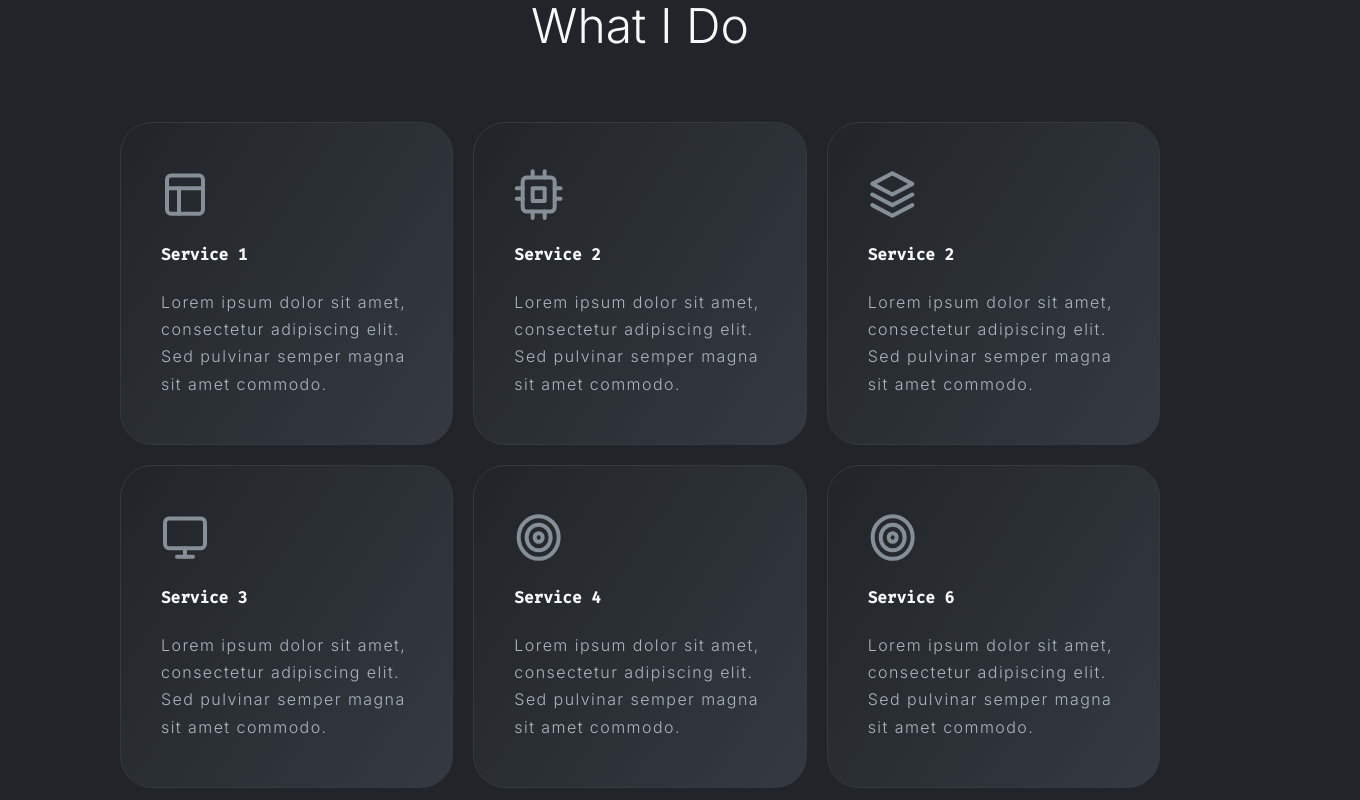
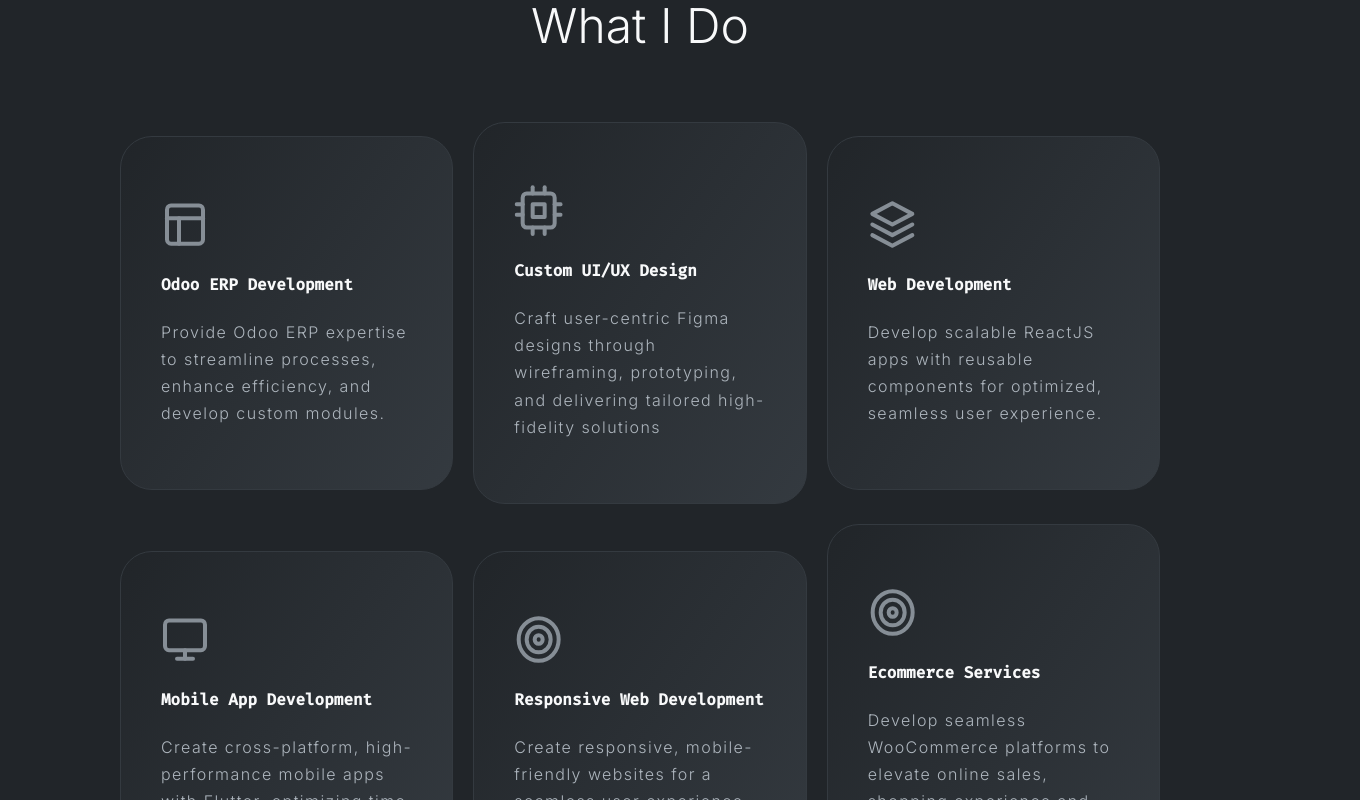
Before and after one commit to Edwin-3/updated_portfolio, a React (Create React App) app: page / in a window 1280 px wide. Shown: the part 1100-1900 px from the top of the page, 1360 px wide, since content can reach past the window. Built offline with nearby package versions, Linux system fonts and the light colour scheme.

Commit message:
Update testimony & services heights,

```diff
--- a/src/components/Header/header.scss
+++ b/src/components/Header/header.scss
@@ -3,14 +3,15 @@
 header {
     position: relative;
     padding-top: 152px;
+    width: 100%;
 
 }
 
 .header_container {
     position: relative;
     max-width: 1200px;
-    z-index: 99;
-    margin: 0 auto;
+    // z-index: 99;
+    // margin: 0 auto;
     display: flex;
     align-items: center;
     flex-direction: row;
@@ -156,6 +157,10 @@
             margin-top: 48px;
             margin-bottom: 96px;
 
+            @include breakpoints(sm) {
+                flex-wrap: wrap;
+            }
+
 
             .icon-wrapper {
                 display: flex;
@@ -168,6 +173,8 @@
                 border: 1px solid $border-color;
                 cursor: pointer;
                 transition: $transition;
+
+
 
                 &:hover {
                     background-color: $border-color;
--- a/src/components/Projects/project.js
+++ b/src/components/Projects/project.js
@@ -5,9 +5,9 @@
 import img03 from '../../assets/projo3.jpg';
 
 const projectData = [
-    { image: img01, title: 'Web Design', description: 'Travel App Web Design' },
-    { image: img02, title: 'Web Design', description: 'Travel App Web Design' },
-    { image: img03, title: 'Web Design', description: 'Travel App Web Design' }
+    { image: img01, title: 'Web Extension Design', description: 'Zenflow Extension' },
+    { image: img02, title: 'Web Development', description: 'Travel App Web Design' },
+    { image: img03, title: 'Mobile App Dev', description: 'Anitrack Mobile App' }
 ];
 
 const Project = () => {
--- a/src/components/Projects/projects.scss
+++ b/src/components/Projects/projects.scss
@@ -19,9 +19,15 @@
     -webkit-overflow-scrolling: touch;
     gap: 16px;
     margin-bottom: 60px;
+    width: 1200px;
+
+    &::-webkit-scrollbar {
+        display: none;
+    }
 
     @include breakpoints(md) {
         padding: 16px;
+        width: 100%;
     }
 
     .content {
--- a/src/components/Resume/resume.js
+++ b/src/components/Resume/resume.js
@@ -3,18 +3,24 @@
 
 const experienceData = [
     {
-        title: 'UI/UX Designer & Trainer', location: 'Kenya', duration: 'Comido Out Tech - (2020 - Present)',
-        description: 'Partnered with cross-functional teams to craft user-centric solutions for web and mobile apps.Guided UI design, producing captivating interfaces that reflect brand guidelines. Employed user research to drive seamless implementation and informed design choices.'
+        title: 'Odoo ERP Technical Consultant', location: 'Kenya', duration: 'SoftIQ Technologies - (2021 - Present)',
+        description: ' Skilled in designing and developing custom Odoo modules tailored to client needs. Led full-cycle implementations, provided strategic consultancy, and conducted user training sessions to maximize ERP efficiency and user proficiency. Renowned for merging technical expertise with business insights to drive organizational growth and streamline processes.'
     },
     {
-        title: 'UI/UX Designer & Trainer', location: 'Kenya', duration: 'Comido Out Tech - (2020 - Present)',
-        description: 'Partnered with cross-functional teams to craft user-centric solutions for web and mobile apps.Guided UI design, producing captivating interfaces that reflect brand guidelines. Employed user research to drive seamless implementation and informed design choices.'
+        title: 'UI/UX Designer & Developer', location: 'Kenya', duration: 'Freelance - (2020 - Present)',
+        description: "I specialize in creating user-friendly websites and apps with a perfect blend of design and technology. Prioritizing user needs, my designs ensure a seamless and engaging digital experience, balancing aesthetics with functionality for optimal engagement."
+    },
+]
+
+const educationData = [
+    {
+        title: 'Bachelors of Business Information Technology', location: 'Kenya', duration: 'Strathmore University - (2018 - 2022)',
+        description: 'Earned a degree emphasizing the fusion of IT and business strategies. During my studies, I acquired skills to effectively apply technology in various business scenarios, positioning myself as a bridge between technical solutions and business objectives.'
     },
     {
-        title: 'UI/UX Designer & Trainer', location: 'Kenya', duration: 'Comido Out Tech - (2020 - Present)',
-        description: 'Partnered with cross-functional teams to craft user-centric solutions for web and mobile apps.Guided UI design, producing captivating interfaces that reflect brand guidelines. Employed user research to drive seamless implementation and informed design choices.'
+        title: 'Kenya Certificate of Secondary Education', location: 'Kenya', duration: 'St Albert the Great Siakago Boys’ High School - (2014 - 2017)',
+        description: 'During my time at St Albert the Great, I diligently pursued and successfully attained my secondary education certificate. This foundational stage honed my academic discipline, problem-solving skills, and passion for learning, laying a strong groundwork for my future academic and professional endeavors.'
     },
-
 ]
 
 const skillsData = [
@@ -68,16 +74,16 @@
             </div>
             <div className='education'>
                 <h5>Education</h5>
-                {experienceData.map((experience, index) => (
+                {educationData.map((education, index) => (
                     <>
                         <div key={index} className='content'>
                             <div className='resume_row'>
-                                <h3>{experience.title}</h3>
-                                <p>{experience.location}</p>
+                                <h3>{education.title}</h3>
+                                <p>{education.location}</p>
                             </div>
-                            <h4>{experience.duration}</h4>
+                            <h4>{education.duration}</h4>
                             <hr />
-                            <p>{experience.description}</p>
+                            <p>{education.description}</p>
                         </div>
                         <div className='divider'></div>
                     </>
--- a/src/components/Services/services.js
+++ b/src/components/Services/services.js
@@ -10,40 +10,40 @@
 const ServiceData = [
     {
         iconPath: svg1,
-        title: "Service 1",
+        title: "Odoo ERP Development",
         description:
-            "Lorem ipsum dolor sit amet, consectetur adipiscing elit. Sed pulvinar semper magna sit amet commodo."
+            "Provide Odoo ERP expertise to streamline processes, enhance efficiency, and develop custom modules."
     },
     {
         iconPath: svg2,
-        title: "Service 2",
+        title: "Custom UI/UX Design",
         description:
-            "Lorem ipsum dolor sit amet, consectetur adipiscing elit. Sed pulvinar semper magna sit amet commodo."
+            "Craft user-centric Figma designs through wireframing, prototyping, and delivering tailored high-fidelity solutions"
     },
     {
         iconPath: svg3,
-        title: "Service 2",
+        title: "Web Development",
         description:
-            "Lorem ipsum dolor sit amet, consectetur adipiscing elit. Sed pulvinar semper magna sit amet commodo."
+            "Develop scalable ReactJS apps with reusable components for optimized, seamless user experience."
     },
     {
         iconPath: svg4,
-        title: "Service 3",
+        title: "Mobile App Development",
         description:
-            "Lorem ipsum dolor sit amet, consectetur adipiscing elit. Sed pulvinar semper magna sit amet commodo."
+            "Create cross-platform, high-performance mobile apps with Flutter, optimizing time and costs."
     },
 
     {
         iconPath: svg5,
-        title: "Service 4",
+        title: "Responsive Web Development",
         description:
-            "Lorem ipsum dolor sit amet, consectetur adipiscing elit. Sed pulvinar semper magna sit amet commodo."
+            "Create responsive, mobile-friendly websites for a seamless user experience across all devices."
     },
     {
         iconPath: svg5,
-        title: "Service 6",
+        title: "Ecommerce Services",
         description:
-            "Lorem ipsum dolor sit amet, consectetur adipiscing elit. Sed pulvinar semper magna sit amet commodo."
+            "Develop seamless WooCommerce platforms to elevate online sales, shopping experience and enrich customer engagement."
     },
 ]
 
--- a/src/components/Services/services.scss
+++ b/src/components/Services/services.scss
@@ -15,21 +15,20 @@
     display: grid;
     grid-template-columns: repeat(auto-fit, minmax(320px, 1fr));
     gap: 20px;
-    margin: 0 auto;
+    margin: 0;
     max-width: 1200px;
 
     @include breakpoints(sm) {
         grid-template-columns: repeat(auto-fit, minmax(220px, 1fr));
-        max-width: auto;
+        align-items: flex-start;
 
     }
 
-}
 
     .card {
         max-width: 386.67px;
+        min-height: 354.2px;
         width: 100%;
-    height: 323px;
         display: flex;
         padding: 62px 40px;
         margin: auto;
@@ -41,13 +40,9 @@
         border-radius: 32px;
         background: $linear-2;
 
-    @include breakpoints(md) {
-        padding: 62px 40px;
-
-    }
-
         @include breakpoints(sm) {
-        padding: 16px;
+            padding: 16px 12px;
 
         }
     }
+}
--- a/src/components/Testimonials/testimony.scss
+++ b/src/components/Testimonials/testimony.scss
@@ -16,9 +16,15 @@
     -webkit-overflow-scrolling: touch;
     gap: 16px;
     margin-bottom: 60px;
+    width: 1200px;
+
+    &::-webkit-scrollbar {
+        display: none;
+    }
 
     @include breakpoints(md) {
         padding: 16px;
+        width: 100%;
     }
 
 
@@ -28,10 +34,12 @@
         min-width: calc(28% - 16px);
         max-width: 320px;
         background: $linear-2;
-        padding: 2.5rem;
+        padding: 2.5rem 2rem;
         text-align: left;
         border: 1px solid $border-color;
         border-radius: 24px;
+        display: flex;
+        flex-direction: column;
 
         @include breakpoints(sm) {
             min-width: 200px;
@@ -47,5 +55,14 @@
             line-height: 30px;
 
         }
+
+        .person {
+            margin-top: auto;
+
+
+            .occupation {
+                font-size: 14px;
+            }
+        }
     }
 }
```
Also changed, not shown: src/components/Testimonials/testimony.js (+11 -9 lines), src/assets/zenflow.JPG (added). Lines whose indentation alone changed are shown as unchanged.
